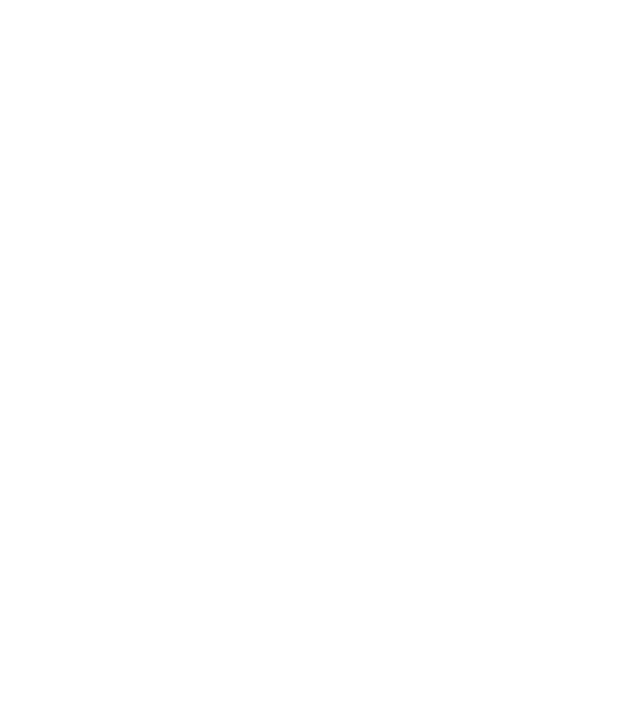
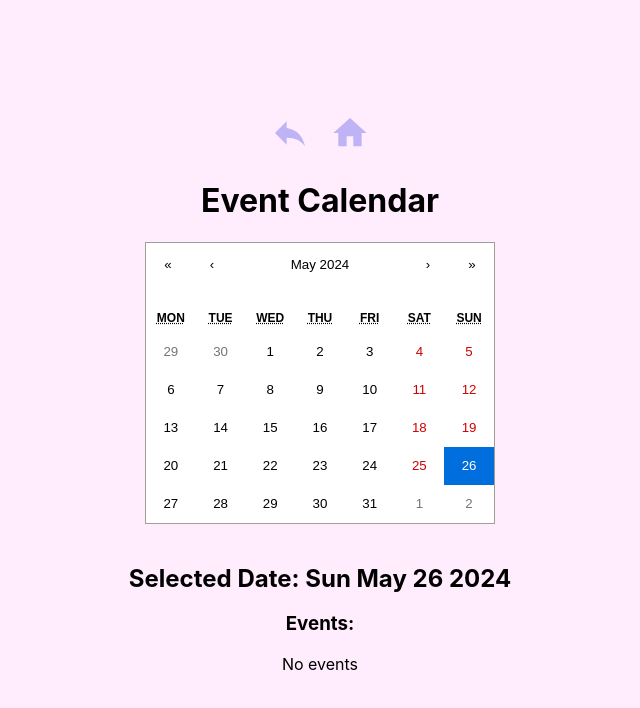
Before and after one commit to darudeeee/0526, a React (Create React App) app: page /calendaruser in a window 1280 px wide. Before the commit this address had no page. Shown: the top 708 px of the page, without its empty margins (320-960 px from the left). Built offline with nearby package versions, Linux system fonts and the light colour scheme.

Commit message:
출석 현황 보더콜랩스

```diff
--- a/src/App.js
+++ b/src/App.js
@@ -8,9 +8,11 @@
 import UserInfo from "./routers/UserInfo";
 import MyInfo from "./routers/MyInfo";
 import Editor from "./routers/Editor";
-import RollCheck from "./routers/RollCheck"
-import RollCheckManage from "./routers/RollCheckManage"
-import CalendarAdmin from "./routers/CalendarAdmin"
+import RollCheck from "./routers/RollCheck";
+import RollCheckManage from "./routers/RollCheckManage";
+import CalendarAdmin from "./routers/CalendarAdmin";
+import CalendarUser from "./routers/CalendarUser";
+
 
 
 
@@ -29,6 +31,7 @@
       <Route path="/rollCheck" element={<RollCheck />} />
       <Route path="/rollCheckManage" element={<RollCheckManage />} />
       <Route path="/calendarAdmin" element={<CalendarAdmin />} />
+      <Route path="/calendaruser" element={<CalendarUser />} />
     </Routes>
   </Router>
   );
--- a/src/routers/CalendarAdmin.js
+++ b/src/routers/CalendarAdmin.js
@@ -4,7 +4,7 @@
 import 'react-calendar/dist/Calendar.css';
 import HomeIcon from "@mui/icons-material/Home";
 import ReplyIcon from "@mui/icons-material/Reply";
-import './stylesheet/CalendarAdmin.css';
+import './stylesheet/Calendar.css';
 
 function CalendarAdmin() {
   const [selectedDate, setSelectedDate] = useState(new Date());
--- /dev/null
+++ b/src/routers/CalendarUser.js
@@ -0,0 +1,60 @@
+import React, { useState } from "react";
+import { Link } from "react-router-dom";
+import Calendar from "react-calendar";
+import 'react-calendar/dist/Calendar.css';
+import HomeIcon from "@mui/icons-material/Home";
+import ReplyIcon from "@mui/icons-material/Reply";
+import './stylesheet/Calendar.css';
+
+function CalendarUser({ events = {} }) {
+  const [selectedDate, setSelectedDate] = useState(new Date());
+
+  const handleDateChange = (date) => {
+    setSelectedDate(date);
+  };
+
+  return (
+    <div className="calendar-admin-container">
+      <div className="navigation-icons">
+        <Link to="/mainuser">
+          <ReplyIcon className="icon"
+          sx={{
+              fontSize: 40,
+              color: "#beb4f5",
+              "&:hover": {
+                color: "black",
+              },
+            }}/>
+        </Link>
+        <Link to="/mainuser">
+          <HomeIcon className="icon"
+          sx={{
+            fontSize: 40,
+            color: "#beb4f5",
+            "&:hover": {
+              color: "black",
+            },
+          }}/>
+        </Link>
+      </div>
+      <h1>Event Calendar</h1>
+      <Calendar
+        onChange={handleDateChange}
+        value={selectedDate}
+      />
+      <div className="events-container">
+        <h2>Selected Date: {selectedDate.toDateString()}</h2>
+        <h3>Events:</h3>
+        <ul className="event-list">
+          {events[selectedDate.toDateString()]?.map((event, index) => (
+            <li key={index}>
+              {event}
+            </li>
+          )) || <li>No events</li>}
+        </ul>
+      </div>
+    </div>
+  );
+}
+
+export default CalendarUser;
--- a/src/routers/MainAdmin.js
+++ b/src/routers/MainAdmin.js
@@ -14,7 +14,7 @@
                 <Link to="/rollCheckManage">출석 현황</Link>
               </li>
               <li>
-                <Link to="/">캘린더</Link>
+                <Link to="/calendaradmin">캘린더</Link>
               </li>
               <li>
                 <Link to="/">자습실 결재</Link>
--- a/src/routers/MainUser.js
+++ b/src/routers/MainUser.js
@@ -14,7 +14,7 @@
                 <Link to="/rollcheck">출석 체크</Link>
               </li>
               <li>
-                <Link to="/">캘린더</Link>
+                <Link to="/calendaruser">캘린더</Link>
               </li>
               <li>
                 <Link to="/">자습실 예약</Link>
--- a/src/routers/RollCheckManage.js
+++ b/src/routers/RollCheckManage.js
@@ -2,7 +2,6 @@
 import { Link } from "react-router-dom";
 import HomeIcon from "@mui/icons-material/Home";
 import ReplyIcon from "@mui/icons-material/Reply";
-import "./stylesheet/RollCheckManage.css"; // 외부 CSS 파일을 import
 
 function RollCheckManage() {
   const [attendanceData, setAttendanceData] = useState([]);
@@ -93,19 +92,15 @@
       </div>
       <table
         className="attendance-table"
-        style={{ display: "flex", justifyContent: "center" }}
+        style={{ display: "flex", justifyContent: "center", borderCollapse: "collapse" }}
       >
         {" "}
         {/* CSS 클래스를 추가 */}
         <tbody>
           <tr style={{ width: "600px", height: "50px", fontSize: "22pt" }}>
             <td style={{ width: "200px", border: "1px solid black" }}>이름</td>
-            <td style={{ width: "200px", border: "1px solid black" }}>
-              등원 시간
-            </td>
-            <td style={{ width: "200px", border: "1px solid black" }}>
-              하원 시간
-            </td>
+            <td style={{ width: "200px", border: "1px solid black" }}>등원 시간</td>
+            <td style={{ width: "200px", border: "1px solid black" }}>하원 시간</td>
           </tr>
           {/* updatedAttendanceData를 기준으로 테이블 행을 생성합니다. */}
           {updatedAttendanceData.map((user, index) => (
@@ -113,16 +108,10 @@
               key={index}
               style={{ width: "600px", height: "50px", fontSize: "22pt" }}
             >
-              <td style={{ width: "200px", border: "1px solid black" }}>
-                {user.name}
-              </td>
-              <td style={{ width: "200px", border: "1px solid black" }}>
-                {user.attendanceTime}
-              </td>
+              <td style={{ width: "200px", border: "1px solid black" }}>{user.name}</td>
+              <td style={{ width: "200px", border: "1px solid black" }}>{user.attendanceTime}</td>
               {/* 하원 시간이 없는 경우 미등록을 출력합니다. */}
-              <td style={{ border: "1px solid black" }}>
-                {user.departureTime || "미등록"}
-              </td>
+              <td style={{ border: "1px solid black" }}>{user.departureTime || "미등록"}</td>
             </tr>
           ))}
         </tbody>
```
Also changed, not shown: src/routers/stylesheet/Calendar.css (renamed from src/routers/stylesheet/CalendarAdmin.css), src/routers/stylesheet/RollCheck.css (deleted), src/routers/stylesheet/RollCheckManage.css (deleted).
